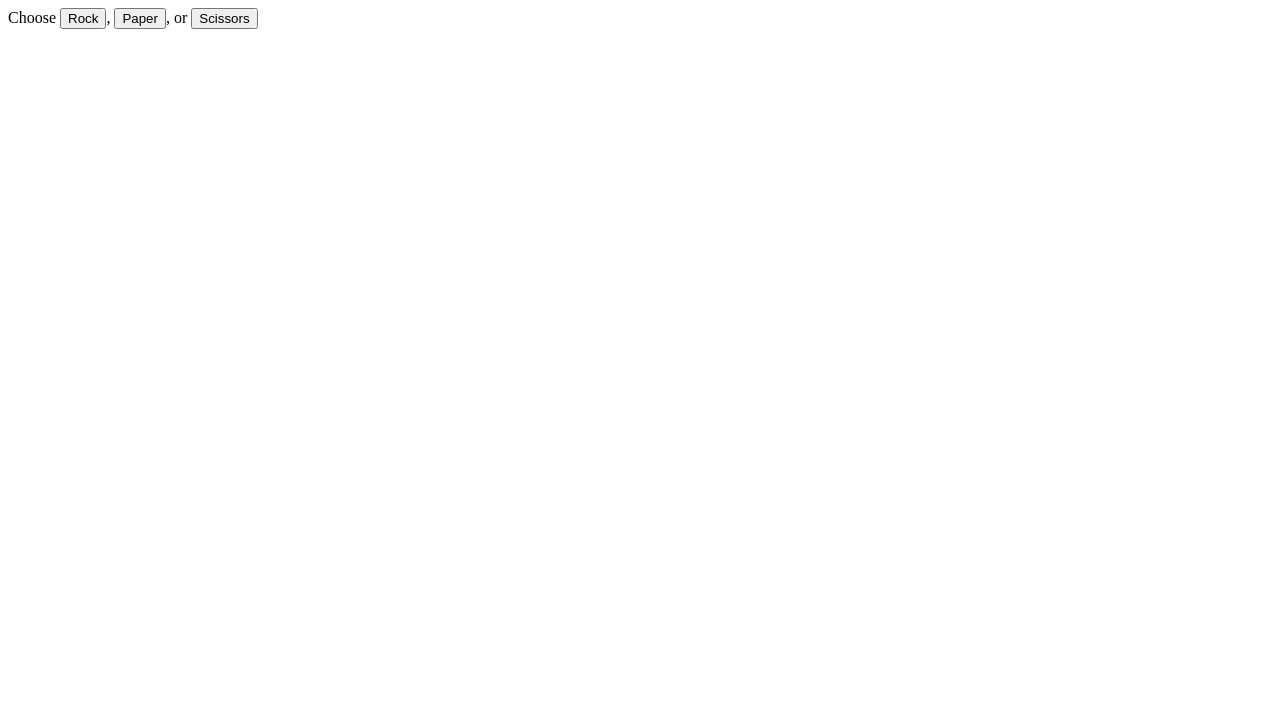
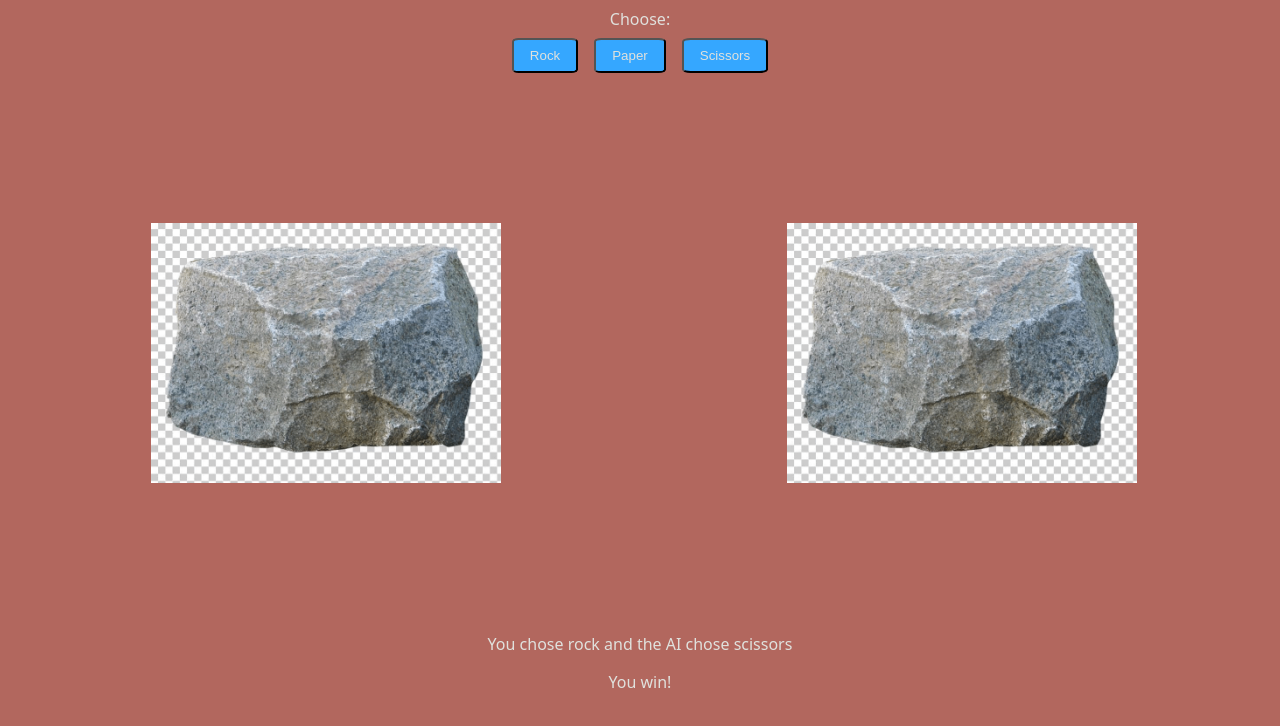
Before and after one commit to ls-ron/rps-js, a plain HTML site: page index.html in a window 1280 px wide. Both pictures are taken after a click on the button "Rock". Drawn offline with Linux system fonts and the light colour scheme.

Commit message:
finished project and added gifs to html

```diff
--- a/index.html
+++ b/index.html
@@ -4,22 +4,31 @@
     <meta charset="UTF-8">
     <meta name="viewport" content="width=device-width, initial-scale=1.0">
     <title>RPS in JS</title>
+    <link rel="stylesheet" href="styles.css">
 </head>
 <body>
-    <div class="left">
-        <div class="question">
-            <a href="#"></a>
+    <div class="decision">
+        <div class="text">
+            Choose:
+        </div>
+        <div class="buttons">
+            <button id="rock">Rock</button>
+            <button id="paper">Paper</button>
+            <button id="scissors">Scissors</button>
         </div>
     </div>
-    <div class="right">
-        <div class="answer">
-            <a href="#"></a>
+    <div class="middle">
+        <div class="left">
+            <img src="player.gif" alt="rock paper scissors gif" width="350">
+        </div>
+        <div class="right">
+            <img src="ai.gif" alt="rock paper scissors gif" width="350">
         </div>
     </div>
-    <div class="result">
-        Choose <button>Rock</button>,
-        <button>Paper</button>,
-        or <button>Scissors</button>
+    <div class="footer">
+        <div id="result"></div>
     </div>
+
+    <script src="scripts.js"></script>
 </body>
 </html>
--- a/scripts.js
+++ b/scripts.js
@@ -0,0 +1,34 @@
+document.getElementById("rock").addEventListener("click", () => playGame("rock"));
+document.getElementById("paper").addEventListener("click", () => playGame("paper"));
+document.getElementById("scissors").addEventListener("click", () => playGame("scissors"));
+
+function playGame(playerChoice) {
+    const choices = ["rock", "paper", "scissors"];
+    const aiChoice = choices[Math.floor(Math.random() * choices.length)];
+
+    const result = determineWinner(playerChoice, aiChoice);
+    displayResult(playerChoice, aiChoice, result);
+}
+
+function determineWinner(playerChoice, aiChoice) {
+    if (playerChoice === aiChoice) {
+        return "It's a tie!";
+    } else if (
+        (playerChoice === "rock" && aiChoice === "scissors") ||
+        (playerChoice === "paper" && aiChoice === "rock") ||
+        (playerChoice === "scissors" && aiChoice === "paper")
+    ) {
+        return "You win!";
+    } else {
+        return "You lose!";
+    }
+}
+
+function displayResult(playerChoice, aiChoice, result) {
+    const resultDiv = document.getElementById("result");
+    resultDiv.innerHTML = `
+    You chose ${playerChoice}
+    and the AI chose ${aiChoice}\n
+    <p>${result}</p>
+    `;
+}
--- a/styles.css
+++ b/styles.css
@@ -1,11 +1,53 @@
 body {
     display: flex;
     flex-direction: column;
-    background-color: darkblue;
+    background-color: #B2675E;
+    font-family: system-ui, -apple-system, BlinkMacSystemFont, 'Segoe UI', Roboto, Oxygen, Ubuntu, Cantarell, 'Open Sans', 'Helvetica Neue', sans-serif;
+}
+
+.decision {
+    display: flex;
+    flex-direction: column;
+    justify-content: center;
+    align-items: center;
+    color: #E0E1DD;
+    gap: 0.5rem;
+}
+
+.buttons {
+    display: flex;
+    justify-content: center;
+    gap: 1rem;
+}
+
+#rock, #paper, #scissors {
+    background-color: #35A7FF;
+    color: #E0E1DD;
+    padding: 0.5rem 1rem;
+    border: o.5rem solid #35A7FF;
+    border-radius: 10%;
+    margin: 0;
+}
+
+.middle {
+    display: flex;
 }
 
 .left, .right {
     display: flex;
     justify-content: center;
     align-items: center;
+    min-height: 70vh;
+    min-width: 49.7vw;
 }
+
+.footer {
+    display: flex;
+    justify-content: center;
+    align-items: center;
+}
+
+#result {
+    text-align: center;
+    color: #E0E1DD;
+}
```
Also changed, not shown: ai.gif (added), player.gif (added).
